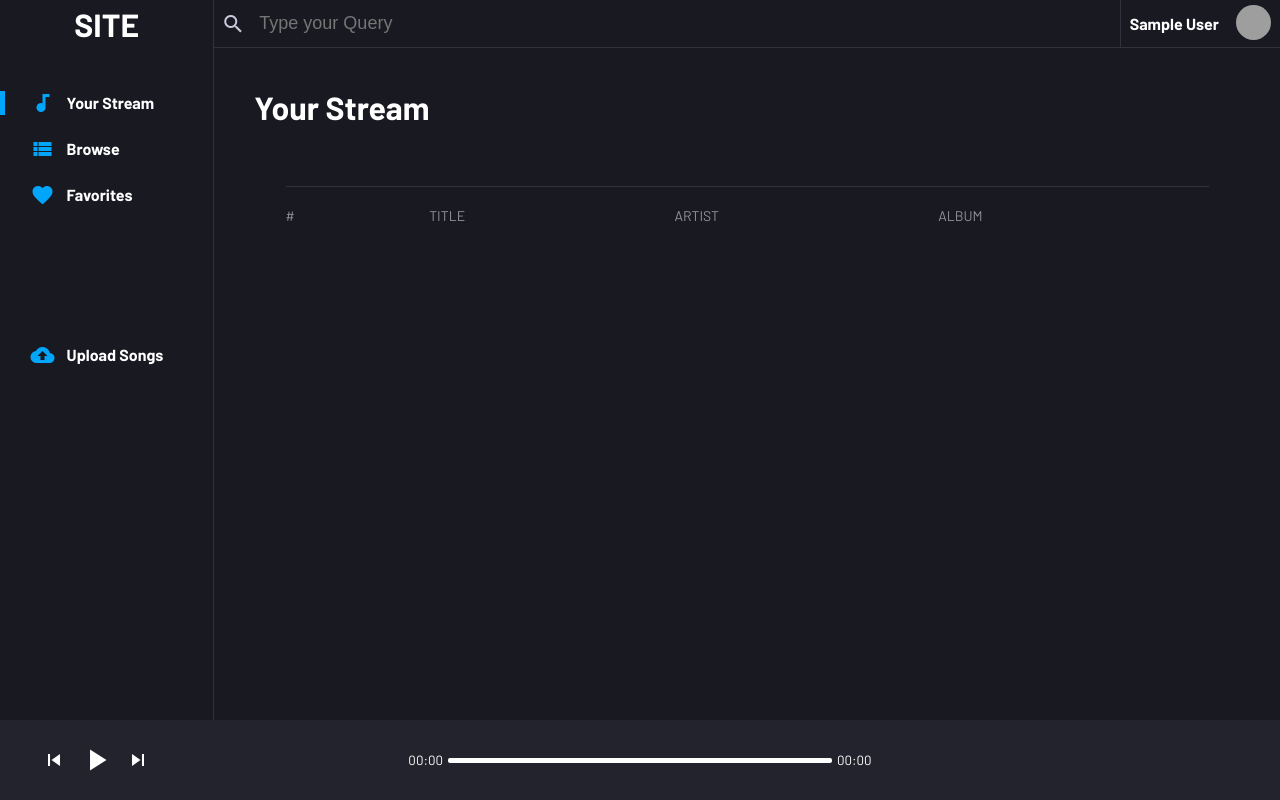
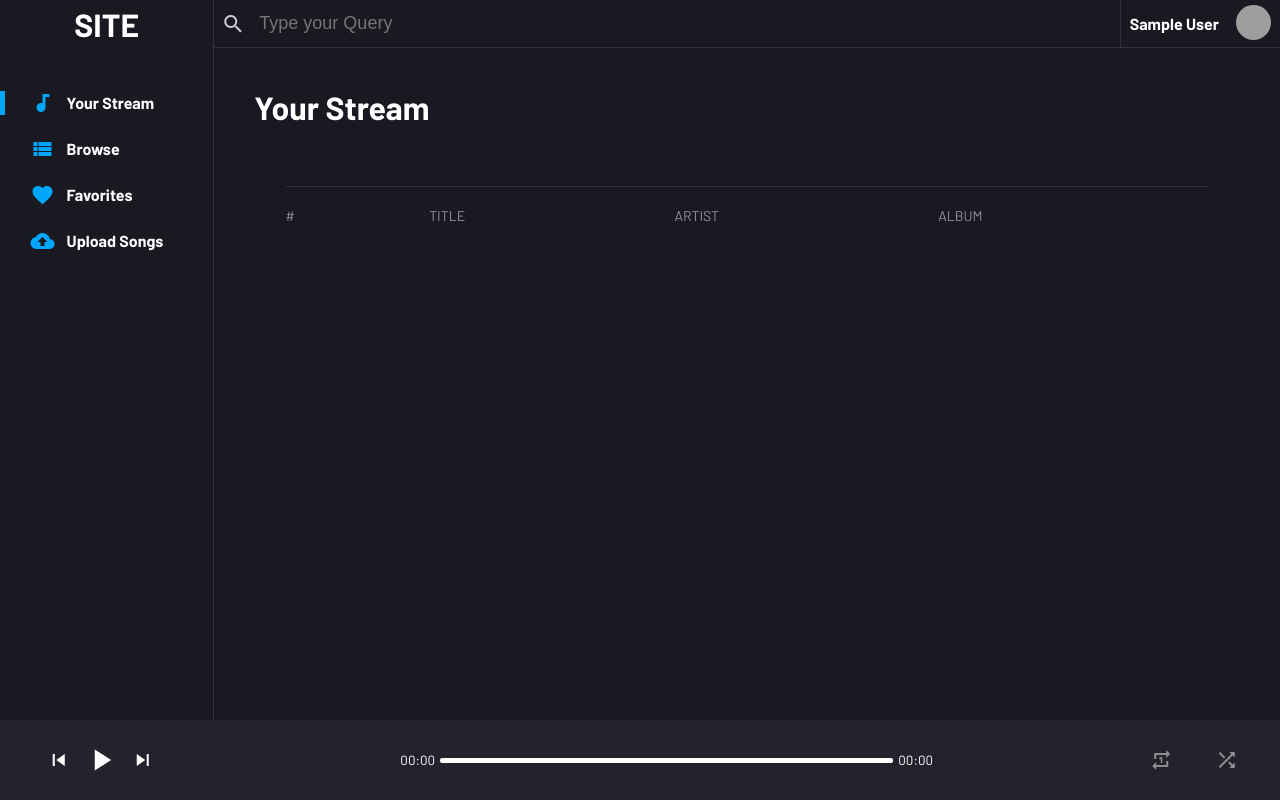
Before and after one commit to UzairQamarxyz/php-musicstreaming, a PHP site: page /php/template.php in a window 1280 px wide. Run offline with PHP 8.4, Linux system fonts and the light colour scheme; the visitor is signed in with stand-in values (Sample User, id 1); data that the repository does not hold is empty; grey boxes are pictures that could not be loaded.

Commit message:
shuffle + repeat buttons work

```diff
--- a/js/player.js
+++ b/js/player.js
@@ -85,14 +85,24 @@ function loadTrack(track_location, artist, title, album_loc, play_count) {
 }
 
 function playNext() {
+    if ($("#shuffle").hasClass("toggled")) {
+        rando = Math.floor(Math.random() * $(".track-number[data-count]").length) + 1
+    }
+
     // get current count
-    next = $("#playpause").attr("data-current")
+    current = $("#playpause").attr("data-current")
 
     // pause current song
     $("#playpause").addClass("paused")
     $('#playpause').html('play_arrow');
-    $(".track-number[data-count='" + next + "']").html("play_circle_filled")
+    $(".track-number[data-count='" + current + "']").html("play_circle_filled")
     player.pause()
+
+    if (typeof rando !== "undefined") {
+        next = rando
+    } else {
+        next = current
+    }
 
     // if already on last track then loop to start
     if (next == $(".track-number[data-count]").length - 1) {
@@ -104,14 +114,24 @@ function playNext() {
 }
 
 function playPrev() {
+    if ($("#shuffle").hasClass("toggled")) {
+        rando = Math.floor(Math.random() * $(".track-number[data-count]").length) + 1
+    }
+
     // get current count
     prev = $("#playpause").attr("data-current")
 
     // pause current song
     $("#playpause").addClass("paused")
     $('#playpause').html('play_arrow');
-    $(".track-number[data-count='" + prev + "']").html("play_circle_filled")
+    $(".track-number[data-count='" + current + "']").html("play_circle_filled")
     player.pause()
+
+    if (typeof rando !== "undefined") {
+        prev = rando
+    } else {
+        prev = current
+    }
 
     // if already on first track then loop to last
     if (prev == 0) {
@@ -121,3 +141,29 @@ function playPrev() {
     // click next entry
     $(".track-number[data-count='" + --prev + "']").click()
 }
+
+$("#repeat").on("click", function(e) {
+    $("#repeat").toggleClass("toggled")
+
+    if ($("#player").prop('loop') == false) {
+        $("#player").prop('loop', true);
+    } else {
+        $("#player").prop('loop', false);
+    };
+
+    e.preventDefault();
+})
+
+$("#shuffle").on("click", function(e) {
+    $("#shuffle").toggleClass("toggled")
+
+    e.preventDefault();
+})
+
+$("#player").on("ended", function() {
+    if ($("#shuffle").hasClass("toggled")) {
+        rando = Math.floor(Math.random() * $(".track-number[data-count]").length) + 1
+        playNext()
+        console.log(rando)
+    }
+})
--- a/php/settings.php
+++ b/php/settings.php
@@ -2,6 +2,11 @@
     session_start();
     $_SESSION['current'] = 'settings.php';
 ?>
+<script>
+    if ( window.history.replaceState ) {
+        window.history.replaceState( null, null, window.location.href );
+    }
+</script>
 <script type="text/javascript" src="../js/verification.js" defer></script>
 <script type="text/javascript" src="../js/ajax.js" defer></script>
 
--- a/php/template.php
+++ b/php/template.php
@@ -61,12 +61,6 @@
                 <li><a id="streams-page" href="#"><i href="" class="material-icons side-icons">audiotrack</i><b>Your Stream</b></a></li>
                 <li><a id="browse-page" href="#"><i href="" class="material-icons side-icons">view_list</i><b>Browse</b></a></li>
                 <li><a id="favorite-page" href="#"><i href="" class="material-icons side-icons">favorite</i><b>Favorites</b></a></li>
-                <br>
-                <br>
-                <br>
-                <br>
-                <br>
-                <br>
                 <li><a id="uploadsongs-page" href="#"><i href="" class="material-icons side-icons">cloud_upload</i><b>Upload Songs</b></a></li>
             </ul>
         </div>
@@ -77,15 +71,15 @@
 
     </div>
 
+    <div id="controls">
+        <button id="prev" class="material-icons operator" onclick="playPrev()">skip_previous</button>
+        <button id="playpause" class="material-icons operator paused" data-current="" onclick="play()">play_arrow</button>
+        <button id="next" class="material-icons operator" onclick="playNext()">skip_next</button>
+    </div>
     <div id="player-div">
         <audio id="player" ontimeupdate="initProgressBar()">
             <source src="" type="audio/mp3">
         </audio>
-        <div id="controls">
-            <button id="prev" class="material-icons operator" onclick="playPrev()">skip_previous</button>
-            <button id="playpause" class="material-icons operator paused" data-current="" onclick="play()">play_arrow</button>
-            <button id="next" class="material-icons operator" onclick="playNext()">skip_next</button>
-        </div>
 
         <div id="player-trackbox">
             <div id="player-info">
@@ -99,13 +93,17 @@
             </div>
         </div>
     </div>
+
+    <div id="extra-controls">
+        <button id="repeat" class="material-icons operator toggle-buttons">repeat_one</button>
+        <button id="shuffle" class="material-icons operator toggle-buttons">shuffle</button>
+    </div>
  </div>
 <script>
 
-$('#datagrid').load('<?=$_SESSION['current'];?>');
-    $('#streams-page').css("border-left","5px solid #00a6fb")
-    $('#browse-page').css("border-left","5px solid transparent")
-    $('#favorite-page').css("border-left","5px solid transparent")
+$('#datagrid').load('<?=$_SESSION['current'];?>')
+    $("#list li a").removeClass("active")
+    $('#streams-page').addClass("active")
 
 $('#drp-profile').click(function(){
     $('#datagrid').load('profile.php')
@@ -115,31 +113,23 @@ $('#settings').click(function(){
 })
 $('#streams-page').click(function(){
     $('#datagrid').load('streams.php')
-    $('#streams-page').css("border-left","5px solid #00a6fb")
-    $('#browse-page').css("border-left","5px solid transparent")
-    $('#favorite-page').css("border-left","5px solid transparent")
-    $('#uploadsongs-page').css("border-left","5px solid transparent")
+    $("#list li a").removeClass("active")
+    $('#streams-page').addClass("active")
 })
 $('#browse-page').click(function(){
     $('#datagrid').load('browse.php')
-    $('#streams-page').css("border-left","5px solid transparent")
-    $('#browse-page').css("border-left","5px solid #00a6fb")
-    $('#favorite-page').css("border-left","5px solid transparent")
-    $('#uploadsongs-page').css("border-left","5px solid transparent")
+    $("#list li a").removeClass("active")
+    $('#browse-page').addClass("active")
 })
 $('#favorite-page').click(function(){
     $('#datagrid').load('favorites.php')
-    $('#streams-page').css("border-left","5px solid transparent")
-    $('#browse-page').css("border-left","5px solid transparent")
-    $('#favorite-page').css("border-left","5px solid #00a6fb")
-    $('#uploadsongs-page').css("border-left","5px solid transparent")
+    $("#list li a").removeClass("active")
+    $('#favorite-page').addClass("active")
 })
 $('#uploadsongs-page').click(function(){
     $('#datagrid').load('uploadsongs.php')
-    $('#streams-page').css("border-left","5px solid transparent")
-    $('#browse-page').css("border-left","5px solid transparent")
-    $('#favorite-page').css("border-left","5px solid transparent")
-    $('#uploadsongs-page').css("border-left","5px solid #00a6fb")
+    $("#list li a").removeClass("active")
+    $('#uploadsongs-page').addClass("active")
 })
 $(".browse-artist").click(function (){
     $('#datagrid').load('artist.php')
--- a/styles/universal/grid.css
+++ b/styles/universal/grid.css
@@ -19,7 +19,7 @@ select:-webkit-autofill:focus {
   display: grid;
   grid-template-columns: 0.4fr 1.7fr 0.3fr;
   grid-template-rows: 6vh 84vh 10vh;
-  grid-template-areas: "title search profile" "sidebar tracks tracks" "player player player";
+  grid-template-areas: "title search profile" "sidebar tracks tracks" "controls player misc";
 }
 
 /* Universally */
--- a/styles/universal/player.css
+++ b/styles/universal/player.css
@@ -1,6 +1,8 @@
 /* CSS FOR THE BOTTOM PLAYER */
 
 /* Player Control */
+#extra-controls,
+#extra-controls *,
 #player-div,
 #player-div * {
   background-color: #23232d;
@@ -14,11 +16,10 @@
 }
 
 #controls {
-  position: absolute;
+  background-color: #23232d;
+  grid-area: controls;
   display: flex;
   justify-content: center;
-  align-items: center;
-  margin-left: 42px;
 }
 
 #playpause {
@@ -45,6 +46,7 @@
   cursor: pointer;
   outline: inherit;
 }
+
 #timestamps {
   display: flex;
   justify-content: center;
@@ -52,7 +54,7 @@
 }
 
 progress {
-  width: 30%;
+  width: 50%;
   margin: 5px;
 }
 
@@ -74,3 +76,28 @@ progress[value]::-webkit-progress-bar {
 progress::-webkit-progress-value {
   background-color: #00a6fb;
 }
+
+.toggle-buttons:focus,
+.toggle-buttons {
+  color: #8f8f8f;
+  outline: none;
+  border: none;
+}
+.toggle-buttons:hover {
+  cursor: pointer;
+}
+
+#extra-controls {
+  grid-area: misc;
+  display: flex;
+  flex-direction: row;
+  justify-content: space-evenly;
+}
+
+.active {
+  border-left: 5px solid #00a6fb !important;
+}
+
+.toggled {
+  color: #00a6fb !important;
+}
```
Also changed, not shown: assets/uploads/banners/user1.png, assets/uploads/pfps/user1.png.
